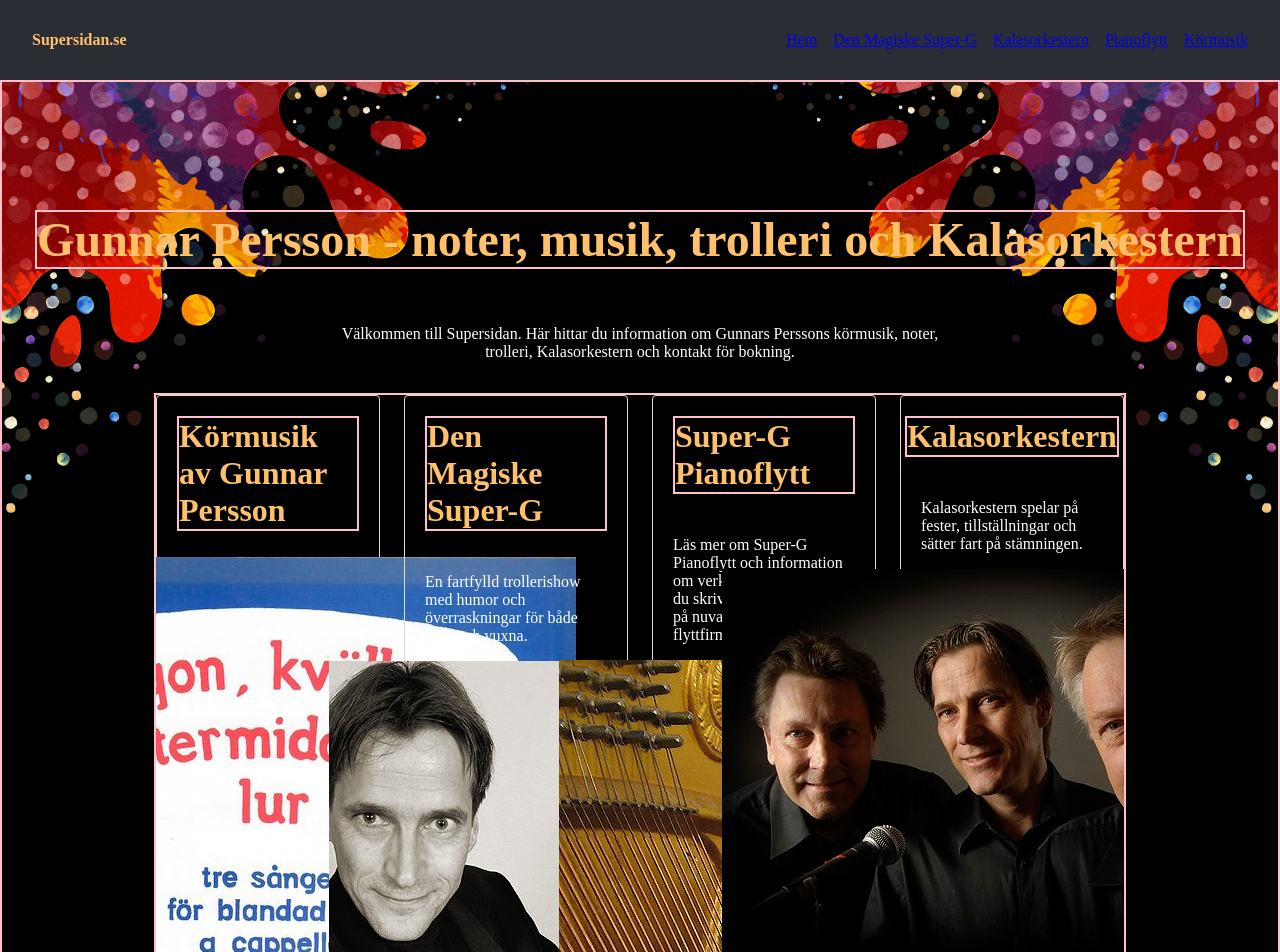
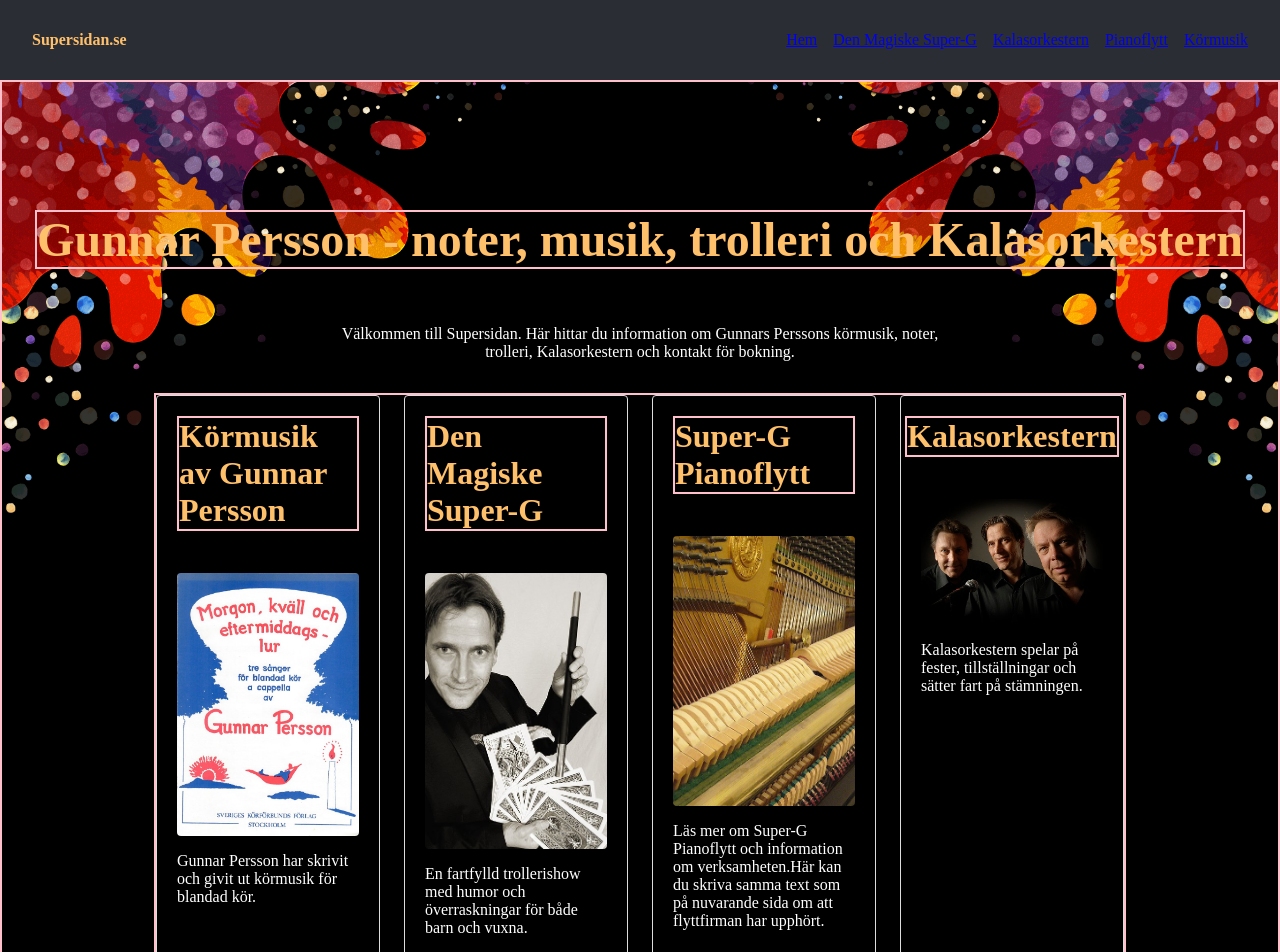
Before and after one commit to robinruden/supersidan, a React (Vite) app: page / in a window 1280 px wide. Shown: the top 952 px of the page. Built offline with nearby package versions, Linux system fonts and the light colour scheme; a web font is replaced by a local one.

Commit message:
added css for the cards image

```diff
--- a/src/pages/Home.jsx
+++ b/src/pages/Home.jsx
@@ -25,37 +25,38 @@
       <div className="home-grid">
         <article className="card">
           <h2>Körmusik av Gunnar Persson</h2>
-          {/* <p>
+
+          <img src={noterImage} alt="Körmusik av Gunnar Persson" className="card-image" />
+          <p>
             Gunnar Persson har skrivit och givit ut körmusik för blandad kör.
-          </p> */}
-          <img src={noterImage} alt="Körmusik av Gunnar Persson" className="card-image" />
+          </p>
           <Link to="/kormusik" className="btn">Läs mer</Link>
         </article>
 
         <article className="card">
           <h2>Den Magiske Super-G</h2>
+          <img src={supergImage} alt="Den Magiske Super-G" className="card-image" />
           <p>
             En fartfylld trollerishow med humor och överraskningar för både barn och vuxna.
           </p>
-          <img src={supergImage} alt="Den Magiske Super-G" className="card-image" />
           <Link to="/den-magiske-super-g" className="btn">Läs mer</Link>
         </article>
 
         <article className="card">
           <h2>Super-G Pianoflytt</h2>
+          <img src={pianoImage} alt="Super-G Pianoflytt" className="card-image" />
           <p>
             Läs mer om Super-G Pianoflytt och information om verksamheten.Här kan du skriva samma text som på nuvarande sida om att flyttfirman har upphört.
           </p>
-          <img src={pianoImage} alt="Super-G Pianoflytt" className="card-image" />
           <Link to="/pianoflytt" className="btn">Läs mer</Link>
         </article>
 
         <article className="card">
           <h2>Kalasorkestern</h2>
+          <img src={kalasImage} alt="Kalasorkestern" className="card-image" />
           <p>
             Kalasorkestern spelar på fester, tillställningar och sätter fart på stämningen.
           </p>
-          <img src={kalasImage} alt="Kalasorkestern" className="card-image" />
           <Link to="/kalasorkestern" className="btn">Läs mer</Link>
         </article>
       </div>
--- a/src/styles/home.css
+++ b/src/styles/home.css
@@ -114,3 +114,10 @@
   text-decoration: none;
   cursor: pointer;
 }
+
+.card-image {
+  width: 100%;
+  height: auto;
+  margin-top: 1rem;
+  border-radius: 4px;
+}
```
